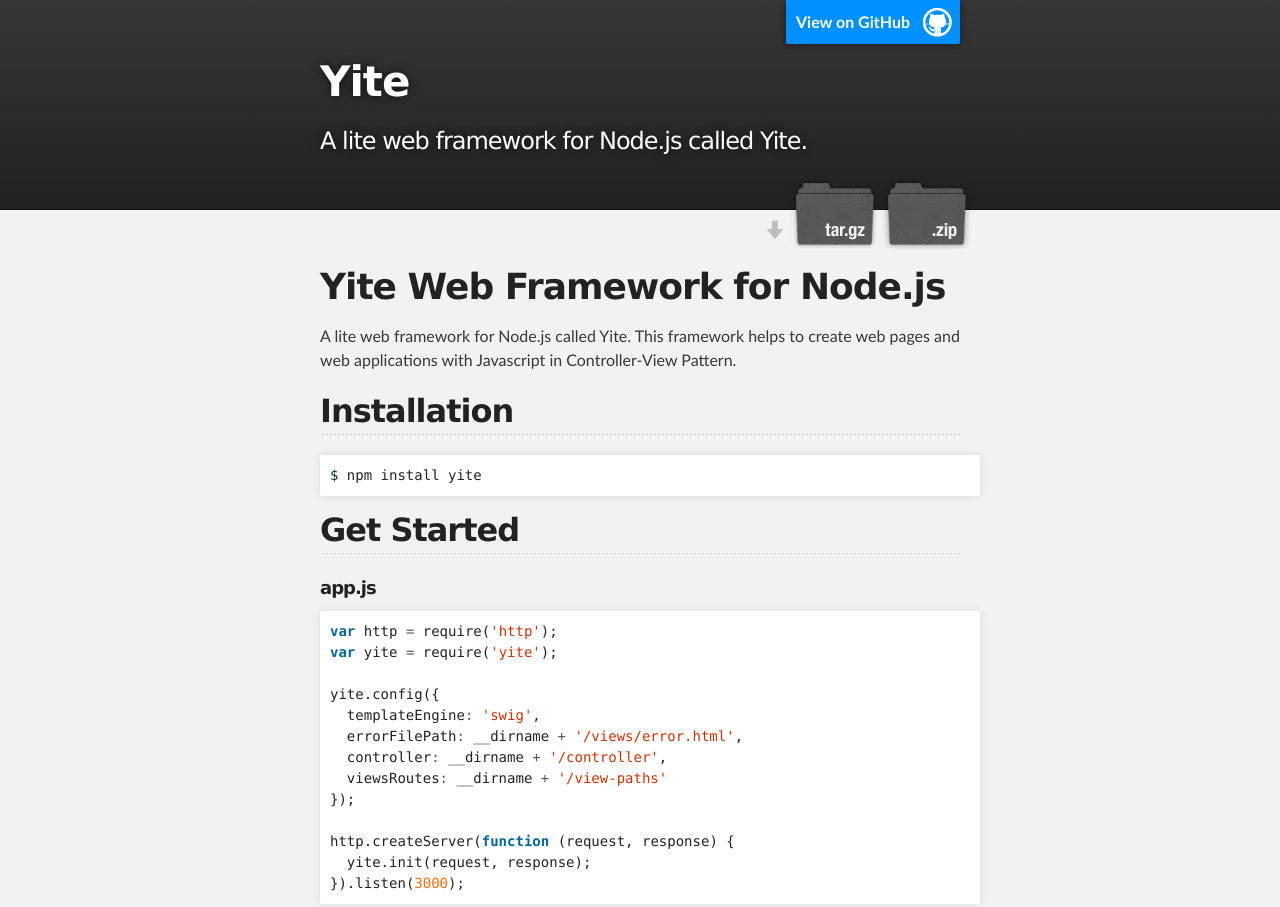
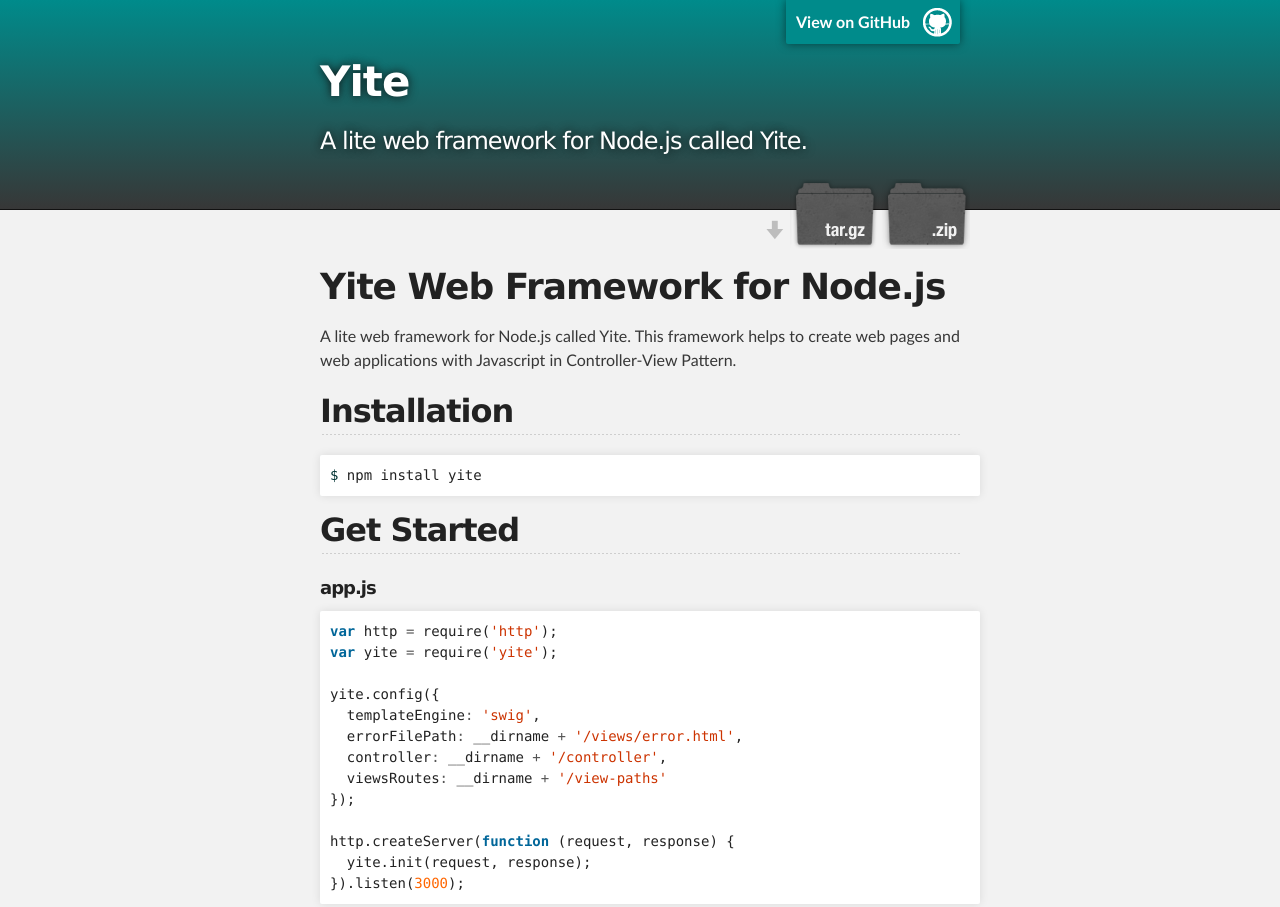
Before and after one commit to justin-john/yite, a plain HTML site: page index.html in a window 1280 px wide. Shown: the top 907 px of the page. Drawn offline with Linux system fonts and the light colour scheme.

Commit message:
Changed the header with gradient.

```diff
--- a/stylesheets/stylesheet.css
+++ b/stylesheets/stylesheet.css
@@ -277,7 +277,7 @@
   z-index: 10;
   padding: 10px 50px 10px 10px;
   color: #fff;
-  background: url('../images/blacktocat.png') #0090ff no-repeat 95% 50%;
+  background: url('../images/blacktocat.png') #008B8B no-repeat 95% 50%;
   font-weight: 700;
   box-shadow: 0 0 10px rgba(0,0,0,.5);
   border-bottom-left-radius: 2px;
@@ -285,12 +285,12 @@
 }
 
 #header_wrap {
-  background: #212121;
-  background: -moz-linear-gradient(top, #373737, #212121);
-  background: -webkit-linear-gradient(top, #373737, #212121);
-  background: -ms-linear-gradient(top, #373737, #212121);
-  background: -o-linear-gradient(top, #373737, #212121);
-  background: linear-gradient(top, #373737, #212121);
+  background: darkcyan;
+  background: -moz-linear-gradient(top, #008B8B, #373737);
+  background: -webkit-linear-gradient(top, #008B8B, #373737);
+  background: -ms-linear-gradient(top, #008B8B, #373737);
+  background: -o-linear-gradient(top, #008B8B, #373737);
+  background: linear-gradient(top, #008B8B, #373737);
 }
 
 #header_wrap .inner {
@@ -363,7 +363,12 @@
 }
 
 #footer_wrap {
-  background: #212121;
+  background: darkcyan;
+  background: -moz-linear-gradient(top, #008B8B, #373737);
+  background: -webkit-linear-gradient(top, #008B8B, #373737);
+  background: -ms-linear-gradient(top, #008B8B, #373737);
+  background: -o-linear-gradient(top, #008B8B, #373737);
+  background: linear-gradient(top, #008B8B, #373737);
 }
 
 
```
